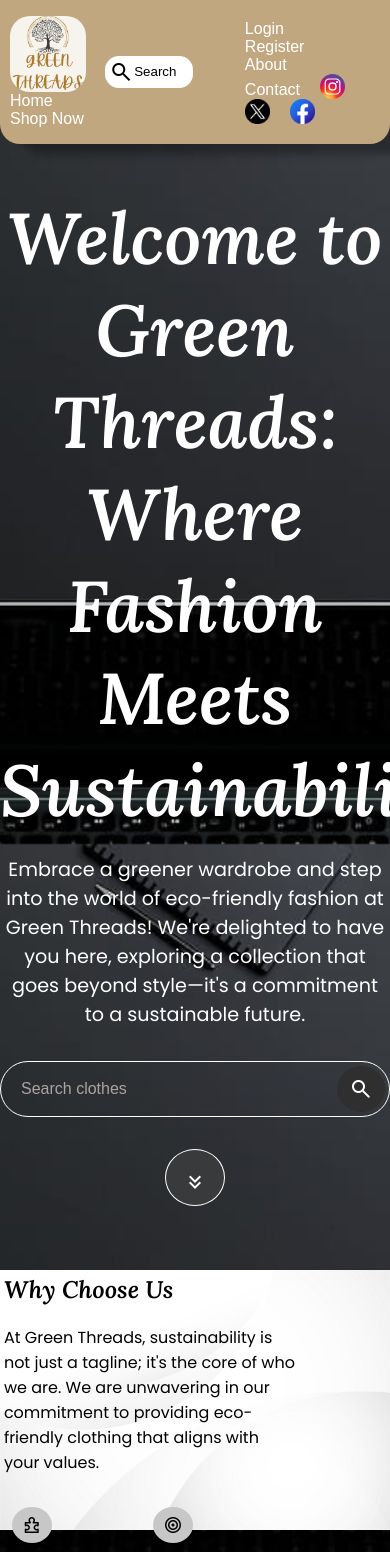
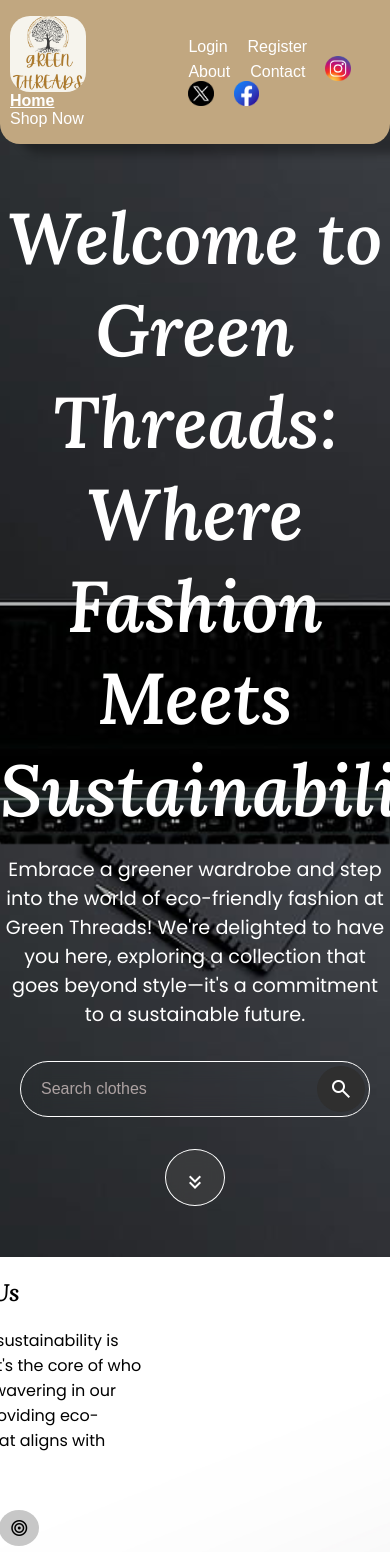
Before and after one commit to nomadisop/Pce_Comp_Web_Programming_lab_Adnan_Ansar_Qureshi, a PHP site: the page made by landing _page.html in a window 390 px wide; the page is wider, and only the part inside the window is pictured. Shown: the top 1552 px of that part. Run offline with PHP 8.4, Linux system fonts and the light colour scheme; some web fonts are replaced.

Commit message:
update landing-page
Made the website more responsive, added navigation CSS in lp.css and removed the link of navigation.css from landing_page.html, changed hovering effect for "home" link.

```diff
--- a/landing _page.html
+++ b/landing _page.html
@@ -4,7 +4,6 @@
     <meta charset="UTF-8">
     <meta name="viewport" content="width=device-width, initial-scale=1.0">
     <link href="lp.css" rel="stylesheet">
-    <link rel="stylesheet" href="navigation.css">
     <link rel="preconnect" href="https://fonts.googleapis.com">
     <link rel="preconnect" href="https://fonts.gstatic.com" crossorigin>
     <link href="https://fonts.googleapis.com/css2?family=Architects+Daughter&display=swap" rel="stylesheet">
@@ -48,14 +47,7 @@
                 <li class="team"><a href="#">Shop Now</a></li>
             </div>
         </ul>
-    <div class="search_box">
-            <form action="#" method="get">
-                <div class="search">
-                    <button class="submit_search" id = "submit_button" type="submit"><span class="material-symbols-outlined">search</span></button>
-                    <input class="searchForm" id="searchForm" type="text" placeholder="Search" style = "color:black;" autocomplete="off">
-                </div>
-            </form>
-    </div>
+
         <ul style="padding-left: 0;max-width:fit-content;">
             <div class="cont2">
                 <li><a href="index.html">Login</a></li>
@@ -81,7 +73,7 @@
     <div class="section_2" id="section2">
 
         <div class="content2">
-            <img src="images/bg.jpg" alt="background image" class="bg">
+            <div class="bg"></div>
             <h2 class="main_header">Why Choose Us</h2>
             <p class="main_header_p">At Green Threads, sustainability is not just a tagline; it's the core of who we are. We are unwavering in our commitment to providing eco-friendly clothing that aligns with your values. </p>
         <div class="container">
--- a/lp.css
+++ b/lp.css
@@ -2,6 +2,86 @@
   padding: 0px;
   box-sizing: border-box;
 }
+
+/* NAVIGATION BAR */
+
+body .navbar{
+  background-color: #c1a780;
+  min-height: 8vh;
+  max-height: 20vh;
+  width:100%;
+  display:flex;
+  align-items: center;
+  border-bottom-left-radius: 20px;
+  border-bottom-right-radius: 20px;
+  justify-content: space-between;
+  box-shadow: 23px 4px 9px 6px rgba(0, 0, 0, 0.3);
+  box-sizing: border-box;
+}
+.navbar .cont1{
+  list-style: none;
+  display: flex;
+  align-items: center;
+  font-family: 'Lexend', sans-serif;
+  flex-wrap: wrap;
+}
+.cont1 .home a{
+  font-weight: bolder;
+  text-decoration: underline;
+}
+.cont1 .home a:hover{
+  color: white;
+  transform: none;
+}
+
+.logo{
+  height:10vh;
+}
+
+.icons{
+  margin-top: 10vh;
+}
+.navbar ul li a{
+  text-decoration: none;
+  display: flex;
+  align-items: center;
+  color: white;
+  font-weight: 500;
+}
+.navbar ul li{
+  margin: 0px 10px;
+}
+.cont2 {
+  list-style:none;
+  display: flex;
+  flex-wrap: wrap;
+  font-family: 'Lexend', sans-serif;
+  align-items: flex-end;
+  margin: 0px 20px;
+  margin-left: auto;
+  max-width: 100%;
+  padding-left: 5vb;
+}
+
+.cont1 .logo{
+  height: 9vh;
+}
+
+.cont2 a:hover img {
+  transform: scale(1.2);
+}
+.cont1 a:hover{
+  color: rgb(149, 132, 37);
+  transform: scale(1.02);
+}
+.cont2 a:hover {
+  color: rgb(149, 132, 37);
+  transform: scale(1.02);
+}
+
+
+/* MAIN CONTENT */
+
 body, html {
   height: 100%;
 }
@@ -86,21 +166,34 @@
     text-align: center;
   }
 
-  .section_2{
+  .section_2 {
+    top: 6vh;
     position: relative;
-    display: grid;
-    top: 3rem;
-    grid-template-columns: repeat(2,1fr);
-    gap: 2rem;
+    display: flex;
+    justify-content: center;
     align-items: center;
-    margin-bottom: 10rem;
-  }
-  .bg{
+    width: 100%;
+    overflow: hidden;
+}
+
+.section_2 .content2 {
+    width: 100%;
+    max-width: 1200px;
+    padding: 0 20px;
+}
+.section_2 .bg {
     position: absolute;
-    top: 1rem;
-    max-width: 100%;
+    top: 0;
+    left: 0;
+    width: 100%;
+    height: 100%;
     z-index: -1;
-  }
+    background-size: cover;
+    background-repeat: no-repeat;
+    background-position: center;
+    background-image: url('images/bg.jpg');
+}
+
   .main_header ,.main_header_p{
     margin-left: 1vw;
   }
@@ -148,8 +241,8 @@
   }
   .image img{
     max-width: 300px;
-    margin: auto;
-    margin-left: 12vw;
+    margin: 0px;
+    margin-left: 0px;
     border-radius: 10px;
   }
 
@@ -183,13 +276,3 @@
     0% { transform: rotate(0deg); }
     100% { transform: rotate(360deg); }
 }
-
-  @media only screen and (max-width: 768px) {
-    .section_1 form {
-      max-width: 100%;
-    }
-
-    .image img {
-      margin-left: 0;
-    }
-  }
```
